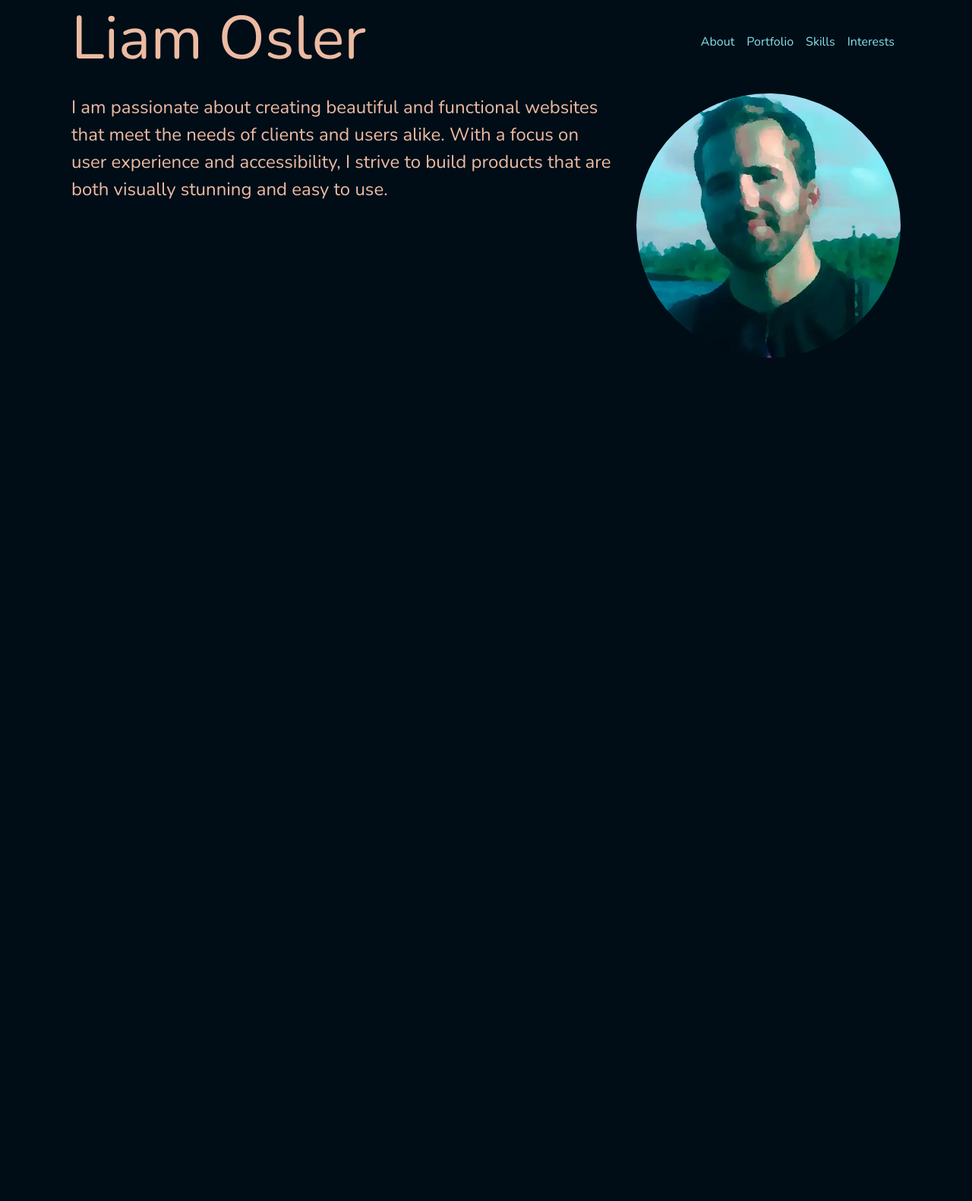
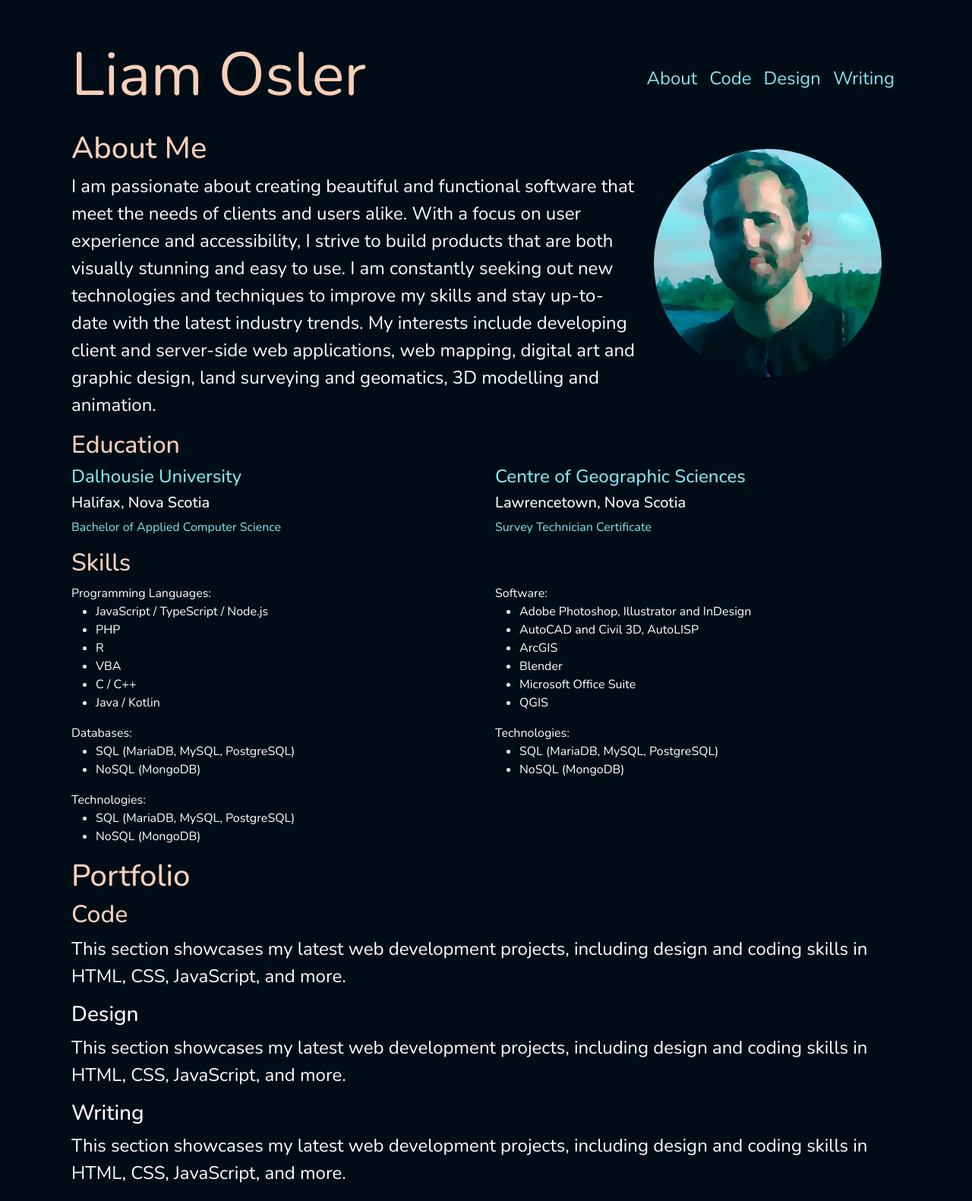
Before and after one commit to LiamOsler/liamosler.github.io, a website: page index.html in a window 1280 px wide. Shown: the part 5-1586 px from the top of the page at 76% size. Before the commit the page ends 800 px from the top, so only its background shows below. Drawn offline with nearby package versions, Linux system fonts and the light colour scheme.

Commit message:
update portfolio page

```diff
--- a/app.js
+++ b/app.js
@@ -1 +1,5 @@
-var bootstrap = require('bootstrap');
+let sections = document.querySelectorAll('section');
+
+for(let item of sections){
+    console.log(item.id);
+}
--- a/index.html
+++ b/index.html
@@ -5,7 +5,7 @@
   <meta charset="UTF-8">
   <meta http-equiv="X-UA-Compatible" content="IE=edge">
   <meta name="viewport" content="width=device-width, initial-scale=1.0">
-  <title>Document</title>
+  <title>Liam Osler</title>
 
   <link rel="stylesheet" href="../node_modules/bootstrap/dist/css/bootstrap.min.css">
   <link rel="stylesheet" href="/styles.css">
@@ -18,9 +18,9 @@
 
   <div class="container">
     <nav class="navbar navbar-expand-lg bg-dark">
-      <div class="container-fluid text-white textSlideInFromBottomFast ">
+      <div class="container-fluid text-white textSlideInFromBottomFast mt-5 ">
         <div class="d-block d-sm-none mr-4">
-          <a class="text-white text-decoration-none" href="#"><h1 class = "display-3 text-transition">Liam Osler</h1></a>
+          <a class="text-white text-decoration-none" href="#"><h1 style="font-size:15vw" text-transition">Liam Osler</h1></a>
         </div>
         <div class="d-none d-sm-block d-md-none ">
           <a class="text-white text-decoration-none" href="#"><h1 class = "display-1  text-transition">Liam Osler</h1></a>
@@ -34,21 +34,25 @@
         <div class="d-none d-xl-block">
           <a class="text-white text-decoration-none" href="#"><h1 class = "display-1 text-transition">Liam Osler</h1></a>
         </div>
+        <div class="d-block d-sm-none mr-4">
+          <a class="text-white text-decoration-none" href="#">
+            <img class="rounded-circle align-middle img-fluid" alt="avatar" src="img/portrait.webp" /></a>
+        </div>
 
         <ul class="navbar-nav opacityInDelay">
             <li class="nav-item">
               <a class="nav-link text-cyan" href="#about">About</a>
             </li>
             <li class="nav-item">
-              <a class="nav-link text-magenta" href="#portfolio">Portfolio</a>
+              <a class="nav-link text-magenta" href="#code">Code</a>
             </li>
             <li class="nav-item">
-              <a class="nav-link text-yellow" href="#skills">Skills</a>
+              <a class="nav-link text-magenta" href="#design">Design </a>
             </li>
             <li class="nav-item">
-              <a class="nav-link text-green" href="#interests">Interests</a>
+              <a class="nav-link text-green" href="#writing ">Writing</a>
             </li>
-          </ul>
+        </ul>
       </div>
     </nav>
   </div>
@@ -56,21 +60,157 @@
   <div class="container">
     <div class="bg-dark text-white rounded-3">
       <div class="container-fluid py-2">
-        <div class = "row">
+        <section class = "row" id = "about">
+          <div class = "col-sm-12 textSlideInFromBottomSlow">
+            <div class="d-none d-sm-block ">
+              <a class="text-white text-decoration-none" href="#">
+                <div class = "rounded-circle img-fluid-container d-flex justify-content-center align-items-center">
+                  <img class="rounded-circle align-middle img-fluid" alt="avatar" src="img/portrait.webp" />
+                </div>
+              </a>
+            </div>
 
-          <div class = "col-sm-8 textSlideInFromBottomSlow">
-            <p class="fs-4 "> I am passionate about creating beautiful and functional websites that meet the needs of clients and users alike. With a focus on user experience and accessibility, I strive to build products that are both visually stunning and easy to use.</p>
+            <h1>About Me</h1>
+
+            <p class="fs-4 "> I am passionate about creating beautiful and functional software that meet the needs of clients and users alike. With a focus on user experience and accessibility, I strive to build products that are both visually stunning and easy to use. I am constantly seeking out new technologies and techniques to improve my skills and stay up-to-date with the latest industry trends. My interests include developing client and server-side web applications, web mapping, digital art and graphic design, land surveying and geomatics, 3D modelling and animation.</p>
+
+            <h2>Education</h2>
+
+            <div class = "row p-0">
+              <div class = "col-6">
+                <h4 class = "text-cyan"><a href = "http://dal.ca" class = "nav-link text-cyan">Dalhousie University</a></h4>
+                <h5>Halifax, Nova Scotia</h5>
+                <p class = "text-cyan"><a href = "https://www.dal.ca/faculty/computerscience/undergraduate-programs/study-applied-computer-science.html" class = "nav-link text-cyan">Bachelor of Applied Computer Science</a></p>
+              </div>
+              <div class = "col-6">
+                <h4 class = "text-cyan"><a href = "https://www.nscc.ca/campuses/cogs/" class = "nav-link text-cyan">Centre of Geographic Sciences</a></h4>
+                <h5>Lawrencetown, Nova Scotia</h5>
+                <p class = "text-cyan"><a href = "https://www.nscc.ca/programs-and-courses/programs/plandescr.aspx?prg=SUTN&pln=SURVTECH" class = "nav-link text-cyan">Survey Technician Certificate</a></p>
+              </div>
+            </div>
+
+            <h2>Skills</h2>
+            <div class = "row">
+              <div class = "col-6">
+                <p>Programming Languages:</p>
+                <ul>
+                  <li>
+                    JavaScript / TypeScript / Node.js
+                  </li>
+                  <li>
+                    PHP
+                  </li>
+                  <li>
+                    R
+                  </li>
+                  <li>
+                    VBA
+                  </li>
+                  <li>
+                    C / C++
+                  </li>
+                  <li>
+                    Java / Kotlin
+                  </li>
+                </ul>
+
+              </div>
+              <div class = "col-6">
+                <p>Software:</p>
+                <ul>
+                  <li>
+                    Adobe Photoshop, Illustrator and InDesign
+                  </li>
+                  <li>
+                    AutoCAD and Civil 3D, AutoLISP
+                  </li>
+                  <li>
+                    ArcGIS
+                  </li>
+                  <li>
+                    Blender
+                  </li>
+                  <li>
+                    Microsoft Office Suite
+                  </li>
+                  <li>
+                    QGIS
+                  </li>
+                </ul>
+              </div>
+              <div class = "col-6">
+                <p>Databases:</p>
+                <ul>
+                  <li>
+                    SQL (MariaDB, MySQL, PostgreSQL)
+                  </li>
+                  <li>
+                    NoSQL (MongoDB)
+                  </li>
+                </ul>
+              </div>
+              <div class = "col-6">
+                <p>Technologies:</p>
+                <ul>
+                  <li>
+                    SQL (MariaDB, MySQL, PostgreSQL)
+                  </li>
+                  <li>
+                    NoSQL (MongoDB)
+                  </li>
+                </ul>
+              </div>
+              <div class = "col-6">
+                <p>Technologies:</p>
+                <ul>
+                  <li>
+                    SQL (MariaDB, MySQL, PostgreSQL)
+                  </li>
+                  <li>
+                    NoSQL (MongoDB)
+                  </li>
+                </ul>
+              </div>
+            </div>
+
           </div>
-          <div class = "col-sm-4 textSlideInFromBottomFast">
-            <img class="rounded-circle w-100" alt="avatar1" src="img/portrait.webp" />
+        </section>
+
+        <section class = "row" id = "portfolio">
+          <div class = "col-sm-12 ">
+            <h1>Portfolio</h1>
+        </section>
+
+        <section class = "row" id = "code">
+          <div class = "col-sm-12 ">
+            <h2>Code</h2>
+            <p class="fs-4 ">
+              This section showcases my latest web development projects, including design and coding skills in HTML, CSS, JavaScript, and more.</p>
+            </div>
+        </section>
+
+        <section class = "row" id = "design">
+          <div class = "col-sm-12 ">
+            <h3>Design</h3>
+            <p class="fs-4 ">
+              This section showcases my latest web development projects, including design and coding skills in HTML, CSS, JavaScript, and more.</p>
           </div>
-        </div>
+        </section>
+
+
+        <section class = "row" id = "writing">
+          <div class = "col-sm-12 ">
+            <h3>Writing</h3>
+            <p class="fs-4 ">
+              This section showcases my latest web development projects, including design and coding skills in HTML, CSS, JavaScript, and more.</p>
+          </div>
+        </section>
 
       </div>
     </div>
   </div>
 </body>
 
-</html>
+<script src = "app.js"></script>
 
 </html>
--- a/styles.css
+++ b/styles.css
@@ -9,8 +9,26 @@
   background-color: #000D17 !important;
 }
 
-.text-white{
-  color: #ecbba2 !important;
+.img-fluid {
+  height: 300px;
+}
+.img-fluid-container {
+  height: 350px;
+  width: 350px;
+  float: right;
+  shape-outside: circle(50%);
+}
+
+h1{
+  color: #F8CFB8;
+}
+
+h2{
+  color: #F8CFB8;
+}
+
+p + ul {
+  margin-top: -1em;
 }
 
 .text-cyan:link, .text-cyan:visited{
@@ -40,6 +58,10 @@
 
 .text-transition{
   transition: font-size .2s;
+}
+
+.navbar-nav .nav-item .nav-link{
+  font-size: 1.5rem;
 }
 
 @keyframes slideInFromBottom {
```
